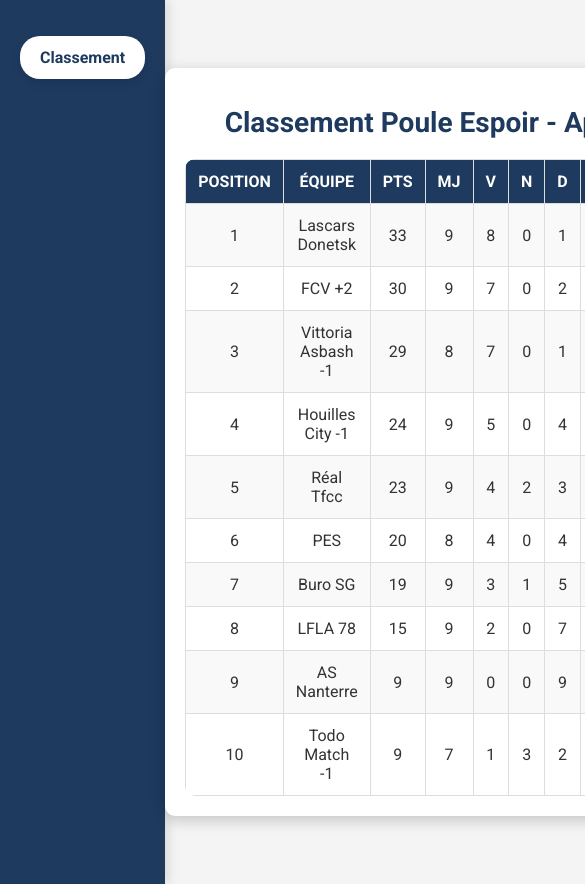
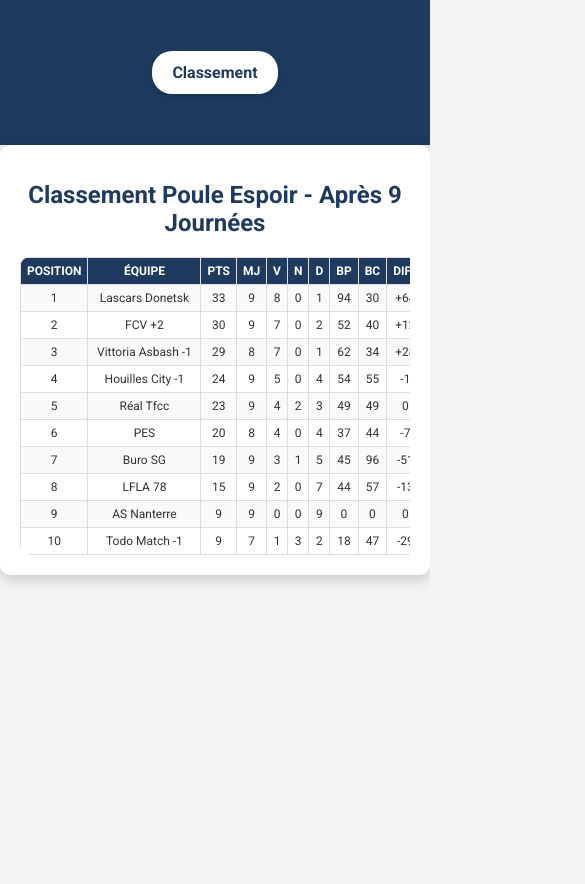
Before and after one commit to Jetromix78000/football-fcv, a plain HTML site: page index.html in a window 390 px wide. Shown: the top 884 px of the page, 585 px wide, since content can reach past the window. After the commit the page ends 844 px from the top, so only its background shows below. Drawn offline with Linux system fonts and the light colour scheme.

Commit message:
update size title table

```diff
--- a/index.html
+++ b/index.html
@@ -14,52 +14,50 @@
             color: #333;
             margin: 0;
             display: flex;
+            flex-direction: column;
         }
         .sidebar {
-            width: 200px;
+            width: 100%;
             background: #1E3A5F;
             color: white;
             padding: 20px;
-            height: 100vh;
             box-shadow: 4px 0px 10px rgba(0, 0, 0, 0.1);
         }
         .sidebar ul {
             list-style: none;
             padding: 0;
+            display: flex;
+            justify-content: space-around;
         }
         .sidebar ul li {
             margin: 15px 0;
         }
-        /* Nouveau style du lien "Classement" */
         .button-container {
             display: flex;
             align-items: center;
             justify-content: center;
-            background-color: white; /* Couleur de fond blanche */
+            background-color: white;
             border-radius: 20px;
             padding: 12px 20px;
-            color: #1E3A5F; /* Couleur du texte bleu */
+            color: #1E3A5F;
             text-decoration: none;
             box-shadow: 0px 4px 10px rgba(0, 0, 0, 0.1);
             transition: transform 0.3s, background-color 0.3s, color 0.3s;
             cursor: pointer;
             text-align: center;
         }
-
         .button-container:hover {
-            background-color: white; /* Reste blanc au survol */
-            color: #1E3A5F; /* Texte devient bleu au survol */
+            background-color: white;
+            color: #1E3A5F;
             transform: scale(1.05);
         }
-
         .button-text {
             font-size: 16px;
             font-weight: bold;
             margin: 0;
         }
-
         .container {
-            max-width: 900px;
+            max-width: 100%;
             margin: auto;
             background: white;
             padding: 20px;
@@ -70,11 +68,12 @@
         h1 {
             color: #1E3A5F;
             text-align: center;
-            font-size: 28px;
+            font-size: 24px;
             font-weight: bold;
         }
         .table-container {
             margin-top: 20px;
+            overflow-x: auto;
         }
         table {
             width: 100%;
@@ -83,7 +82,7 @@
             overflow: hidden;
         }
         th, td {
-            padding: 12px;
+            padding: 8px;
             border: 1px solid #ddd;
             text-align: center;
         }
@@ -92,6 +91,15 @@
             color: white;
             text-transform: uppercase;
         }
+        th.position {
+            width: 5%; /* Réduire la largeur de la colonne Position */
+        }
+        th.equipe {
+            width: 25%; /* Augmenter la largeur de la colonne Équipe */
+        }
+        th.reports {
+            width: 5%; /* Réduire la largeur de la colonne Reports */
+        }
         tr:nth-child(even) {
             background-color: #f9f9f9;
         }
@@ -99,13 +107,49 @@
             background-color: #f1f1f1;
             transition: background-color 0.3s;
         }
+        @media (min-width: 600px) {
+            body {
+                flex-direction: row;
+            }
+            .sidebar {
+                width: 200px;
+                height: 100vh;
+            }
+            .sidebar ul {
+                flex-direction: column;
+            }
+            .container {
+                max-width: 900px;
+            }
+            h1 {
+                font-size: 28px;
+            }
+            th, td {
+                padding: 12px;
+            }
+        }
+
+        /* Nouveau code CSS ajouté */
+        th.equipe, td:nth-child(2) {
+            min-width: 120px; /* Augmente légèrement l'espace de la colonne Équipe */
+            white-space: nowrap; /* Empêche les retours à la ligne */
+        }
+
+        @media (max-width: 600px) {
+            th, td {
+                font-size: 12px; /* Réduit la taille de police sur mobile */
+                padding: 6px; /* Diminue l'espace intérieur pour optimiser la largeur */
+            }
+            th.equipe, td:nth-child(2) {
+                min-width: 100px; /* Ajustement spécifique pour mobile */
+            }
+        }
     </style>
 </head>
 <body>
     <div class="sidebar">
         <ul>
             <li>
-                <!-- Bouton "Classement" sans l'icône SVG -->
                 <a href="#" class="button-container">
                     <p class="button-text">Classement</p>
                 </a>
@@ -117,8 +161,8 @@
         <div class="table-container">
             <table>
                 <tr>
-                    <th>Position</th>
-                    <th>Équipe</th>
+                    <th class="position">Position</th>
+                    <th class="equipe">Équipe</th>
                     <th>PTS</th>
                     <th>MJ</th>
                     <th>V</th>
@@ -127,7 +171,7 @@
                     <th>BP</th>
                     <th>BC</th>
                     <th>Diff</th>
-                    <th>Reports</th>
+                    <th class="reports">Reports</th>
                 </tr>
                 <tr><td>1</td><td>Lascars Donetsk</td><td>33</td><td>9</td><td>8</td><td>0</td><td>1</td><td>94</td><td>30</td><td>+64</td><td>0</td></tr>
                 <tr><td>2</td><td>FCV +2</td><td>30</td><td>9</td><td>7</td><td>0</td><td>2</td><td>52</td><td>40</td><td>+12</td><td>2</td></tr>
```
Also changed, not shown: test.html (+61 -17 lines).
